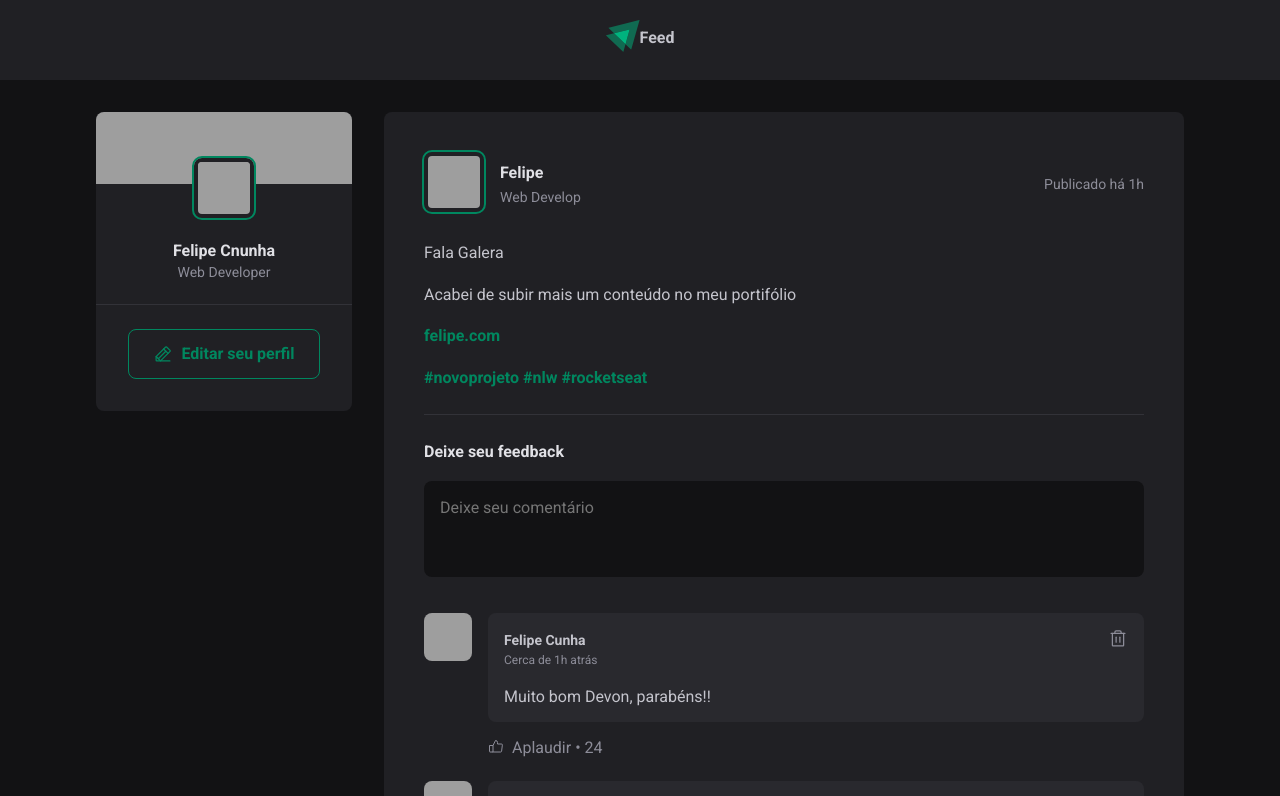
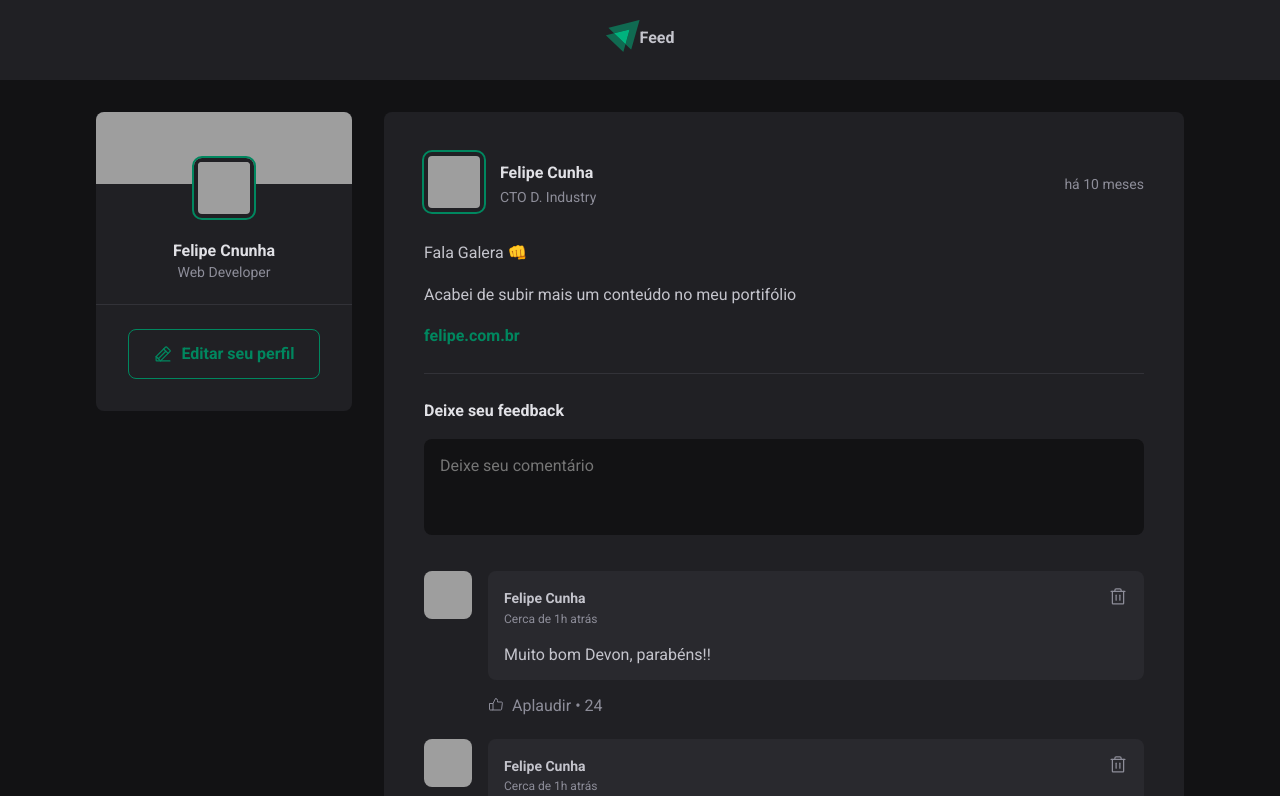
Before and after one commit to cunhafelipe098/Exemple-Feed, a React (Vite) app: page / in a window 1280 px wide. Shown: the top 796 px of the page. Built offline with nearby package versions, Linux system fonts and the light colour scheme; grey boxes are pictures that could not be loaded.

Commit message:
feature: update componet  post

```diff
--- a/src/App.jsx
+++ b/src/App.jsx
@@ -3,6 +3,38 @@
 import './global.css'
 import styles from './App.module.css'
 import { Sidebar } from './components/Sidebar'
+
+const posts = [
+  {
+    id: 1,
+    author: {
+      avatarUrl: 'https://github.com/cunhafelipe098.png',
+      name: 'Felipe Cunha',
+      role: 'CTO D. Industry'
+    },
+    content: [
+      {type: 'paragraph', content: 'Fala Galera 👊'},
+      {type: 'paragraph', content: 'Acabei de subir mais um conteúdo no meu portifólio'},
+      {type: 'link', content: 'felipe.com.br'},
+    ],
+    publishedAt: new Date('2022-02-03 20:00:00'),
+  },
+  {
+    id: 1,
+    author: {
+      avatarUrl: 'https://github.com/maykbrito.png',
+      name: 'Mayk Brito',
+      role: 'Educator @Rocketseat'
+    },
+    content: [
+      {type: 'paragraph', content: 'Fala Galera 👊'},
+      {type: 'paragraph', content: 'Acabei de subir mais um conteúdo no meu portifólio'},
+      {type: 'link', content: 'felipe.com.br'},
+    ],
+    publishedAt: new Date('2022-02-15 20:00:00'),
+  }
+]
+
 
 function App() {
 
@@ -15,14 +47,17 @@
         <Sidebar />
 
         <main>
-          <Post
-          author="Felipe"
-          content="Web Develop"
-          />
-          <Post
-            author="Ed Matheus"
-            content="Web Develop"
-          />
+          {
+            posts.map(post => {
+              return (
+                <Post
+                  author={post.author}
+                  content={post.content}
+                  publishedAt={post.publishedAt}
+                />
+              )
+            })
+          }
         </main>
       </div>
     </>
--- a/src/components/Post.jsx
+++ b/src/components/Post.jsx
@@ -1,29 +1,44 @@
+import { format, formatDistanceToNow } from 'date-fns'
+import ptBr from 'date-fns/locale/pt-BR'
+
 import { Comment } from './Comment'
 import { Avatar } from './Avatar'
 import styles from './Post.module.css'
 
-export function Post(props) {
+export function Post({author, publishedAt, content}) {
+
+    const publishedDateFormatted = format(publishedAt, "d 'de' LLLL 'às' HH:mm'h'", {
+        locale: ptBr
+    })
+
+    const publisheddateRelativeToNow = formatDistanceToNow(publishedAt, {
+        locale: ptBr,
+        addSuffix: true
+    });
     return (
         <article className={styles.post}>
             <header>
                 <div className={styles.author}>
-                    <Avatar src="https://github.com/diego3g.png" />
+                    <Avatar src={author.avatarUrl} />
                     <div className={styles.authorInfo}>
-                        <strong>{props.author}</strong>
-                        <span>{props.content}</span>
+                        <strong>{author.name}</strong>
+                        <span>{author.role}</span>
                     </div>
                 </div>
 
-                <time title="8 de maio" dateTime="2022-05-11 08:13:30">Publicado há 1h</time>
+                <time title={publishedDateFormatted} dateTime={publishedAt.toISOString() }>{publisheddateRelativeToNow}</time>
             </header>
 
             <div className={styles.content} >
-                <p>Fala Galera</p>
-                <p>Acabei de subir mais um conteúdo no meu portifólio</p>
-                <p><a href="">felipe.com</a></p>
-                <p><a href="">#novoprojeto #nlw #rocketseat</a></p>
+                {content.map(line => {
+                    if(line.type == 'paragraph') {
+                        return <p>{line.content}</p>
+                    } else if (line.type == 'link') {
+                        return <p><a href="#">{line.content}</a></p>
+                    }
+                })}
+            </div>
 
-            </div>
 
             <form className={styles.commentForm}>
                 <strong>Deixe seu feedback</strong>
```
